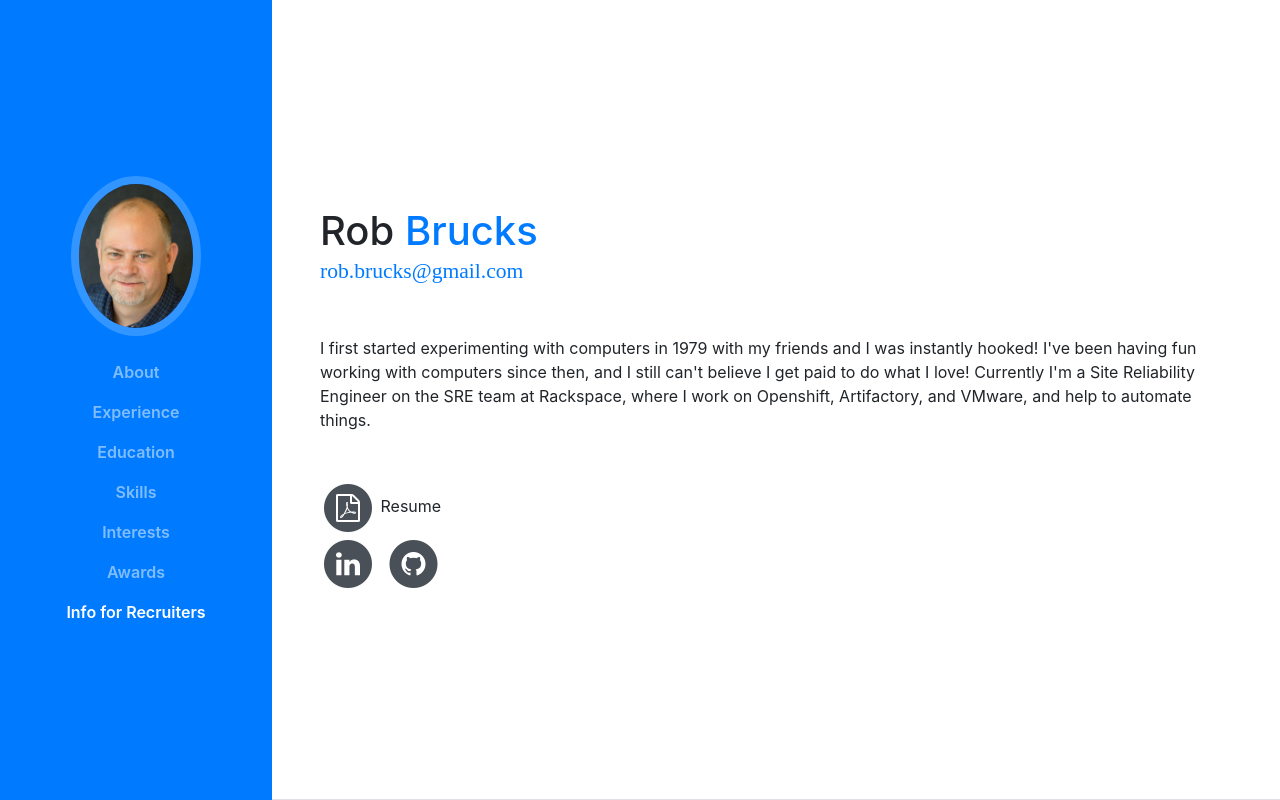
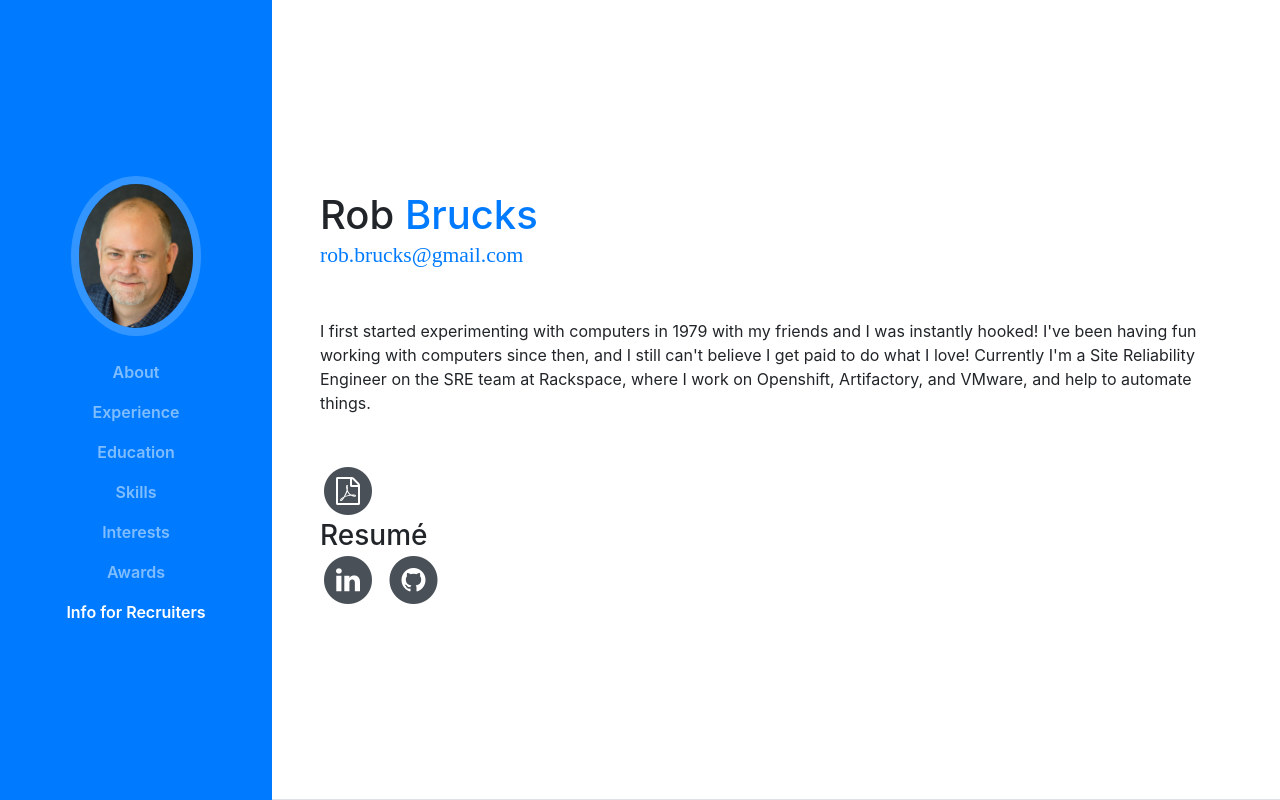
Before and after one commit to robbrucks/robbrucks.github.io, a website with bundled scripts: page index.html in a window 1280 px wide. Shown: the top 800 px of the page. Built offline with nearby package versions, Linux system fonts and the light colour scheme; a web font is replaced by a local one.

Commit message:
add text

```diff
--- a/index.html
+++ b/index.html
@@ -97,8 +97,7 @@ team at Rackspace, where I work on Openshift, Artifactory, and VMware, and help
                   <i class="fa fa-facebook fa-stack-1x fa-inverse"></i>
                 </span>
               </a>
-            </li>
-            <li class="list-inline-item"> -->
+            </li> -->
             <li>
               <a href="media/Rob-Brucks-Resume.pdf" target="_blank">
                 <span class="fa-stack fa-lg">
@@ -106,7 +105,7 @@ team at Rackspace, where I work on Openshift, Artifactory, and VMware, and help
                   <i class="fa fa-file-pdf-o fa-stack-1x fa-inverse"></i>
                 </span>
               </a>
-              Resume
+              <h3 class="mb-0">Resumé</h3>
             </li>
             <li class="list-inline-item">
               <a href="https://www.linkedin.com/in/rob-brucks" target="_blank">
```
